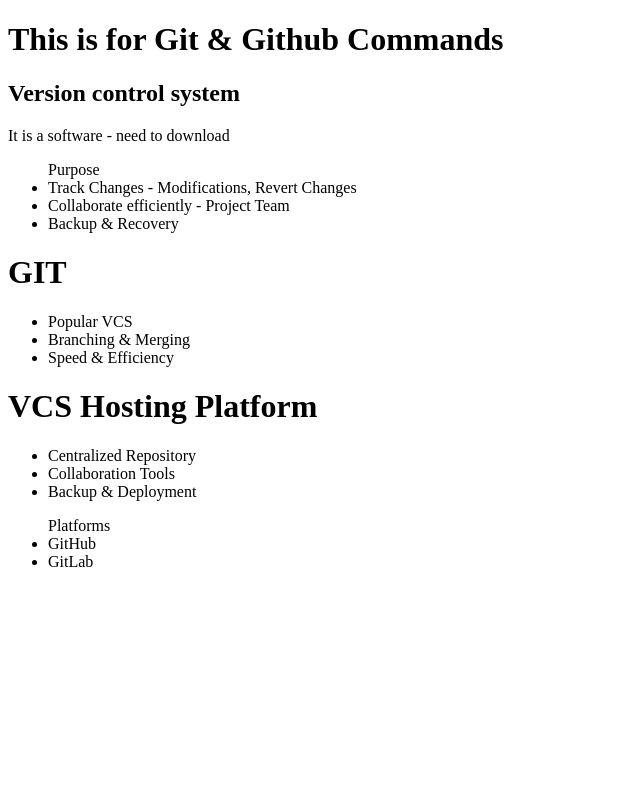
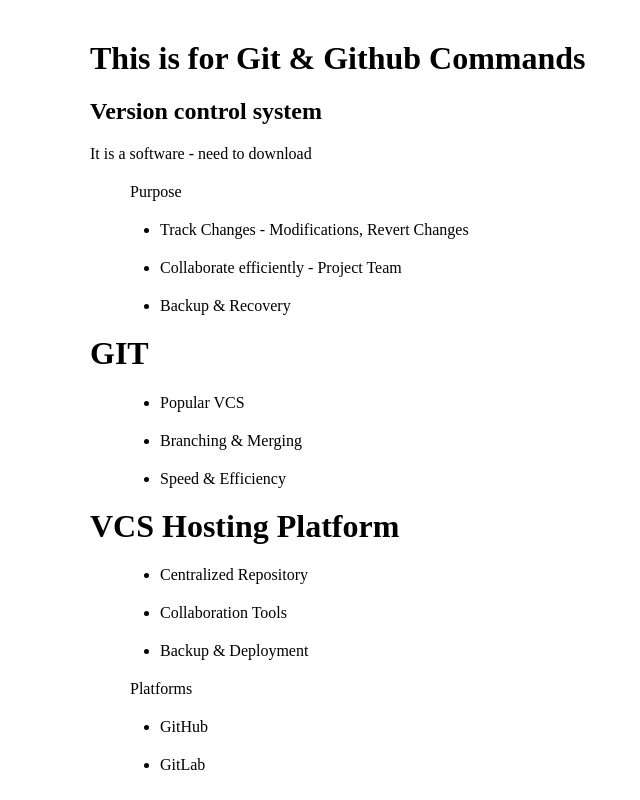
Before and after one commit to Maithiligithub19/Git-Practise-, a plain HTML site: page index.html in a window 1280 px wide. Shown: the whole page, without its empty margins (0-640 px from the left). Drawn offline with Linux system fonts and the light colour scheme.

Commit message:
second commit

```diff
--- a/index.html
+++ b/index.html
@@ -3,6 +3,7 @@
 <head>
     <meta charset="UTF-8">
     <meta name="viewport" content="width=device-width, initial-scale=1.0">
+    <link rel="stylesheet" href="style.css">
     <title>Document</title>
 </head>
 <body>
--- /dev/null
+++ b/style.css
@@ -0,0 +1,4 @@
+*{
+    margin-left: 30px;
+    margin-top: 20px;
+}
```
Also changed, not shown: 7 other files.
